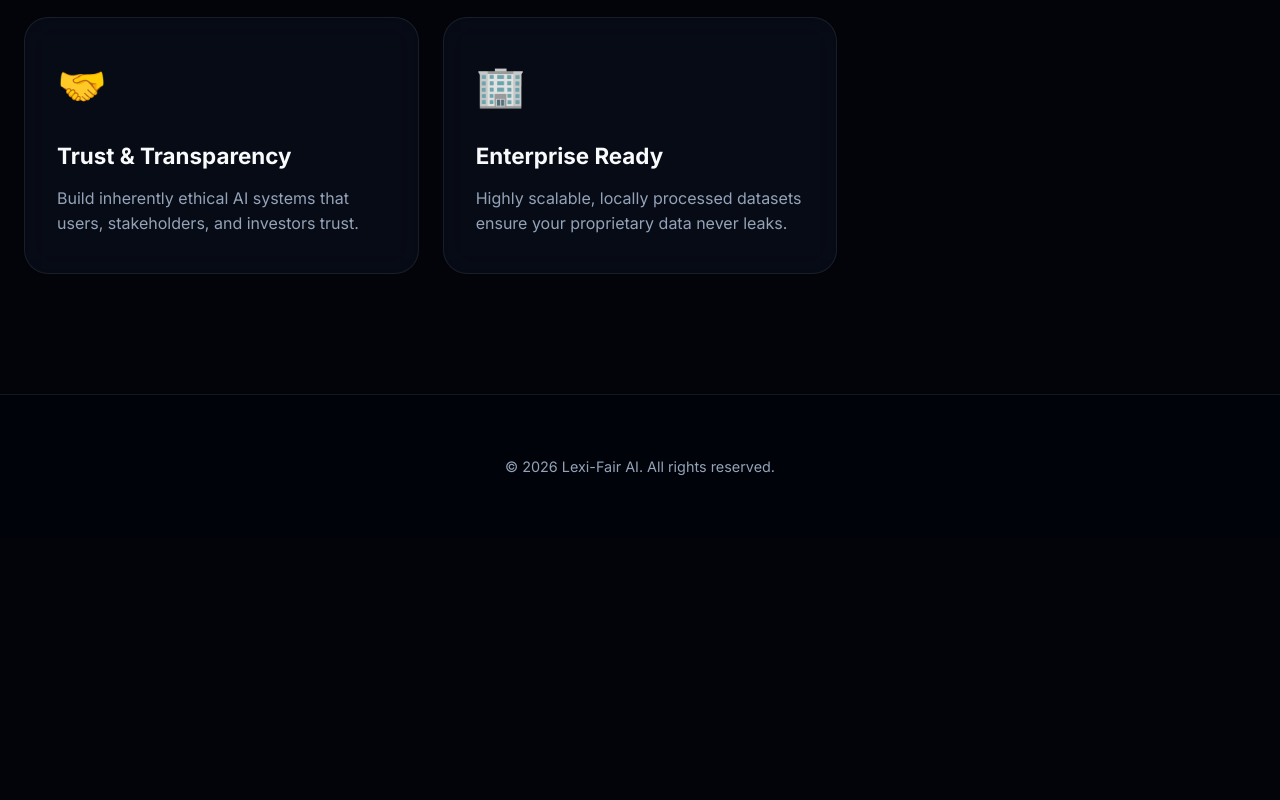
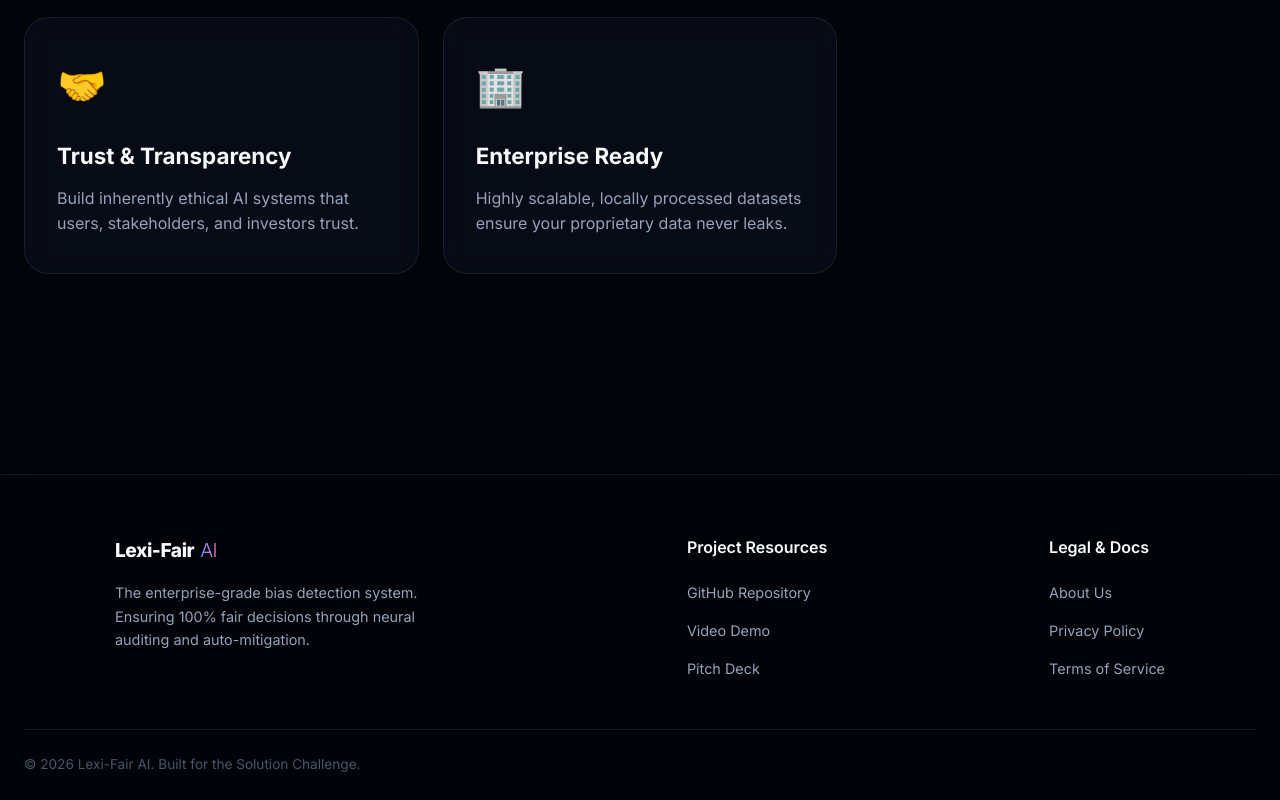
Before and after one commit to subhrajit-saha-08/lexi-fair-ai, a plain HTML site: page frontend/public/index.html in a window 1280 px wide. Shown: the part 3521-4321 px from the top of the page. Before the commit the page ends 4059 px from the top, so only its background shows below. Drawn offline with nearby package versions, Linux system fonts and the light colour scheme.

Commit message:
Footer added

```diff
--- a/frontend/public/index.html
+++ b/frontend/public/index.html
@@ -377,10 +377,70 @@
             </div>
         </section>
 
-        <footer>
+        <footer class="glass"
+            style="margin-top: 80px; padding: 60px 0 24px 0; border-top: 1px solid var(--glass-border); border-bottom: none; border-left: none; border-right: none; border-radius: 0; background: rgba(2, 4, 10, 0.3);">
             <div class="container">
-                <div class="footer-bottom">
-                    &copy; 2026 Lexi-Fair AI. All rights reserved.
+                <div
+                    style="display: flex; flex-wrap: wrap; justify-content: space-between; gap: 40px; margin-bottom: 48px; max-width: 1050px; margin-left: auto; margin-right: auto;">
+                    <!-- Column 1: Brand -->
+                    <div style="max-width: 350px;">
+                        <div class="logo-text-wrapper" style="margin-bottom: 16px; font-size: 1.2rem;">
+                            <span class="brand-name">Lexi-Fair</span><span class="brand-ai">AI</span>
+                        </div>
+                        <p style="color: var(--txt-secondary); line-height: 1.6; font-size: 0.9rem;">
+                            The enterprise-grade bias detection system. Ensuring 100% fair decisions through neural
+                            auditing and auto-mitigation.
+                        </p>
+                    </div>
+
+                    <!-- Column 2: Project Resources -->
+                    <div>
+                        <h4 style="color: var(--txt-primary); font-size: 1rem; margin-bottom: 20px; font-weight: 600;">
+                            Project Resources</h4>
+                        <ul
+                            style="list-style: none; padding: 0; margin: 0; display: flex; flex-direction: column; gap: 12px;">
+                            <li><a href="https://github.com/sample-repo" target="_blank"
+                                    style="color: var(--txt-secondary); text-decoration: none; font-size: 0.9rem; transition: color 0.3s ease;"
+                                    onmouseover="this.style.color='var(--neon-cyan)'"
+                                    onmouseout="this.style.color='var(--txt-secondary)'">GitHub Repository</a></li>
+                            <li><a href="https://youtube.com/sample-video" target="_blank"
+                                    style="color: var(--txt-secondary); text-decoration: none; font-size: 0.9rem; transition: color 0.3s ease;"
+                                    onmouseover="this.style.color='var(--neon-cyan)'"
+                                    onmouseout="this.style.color='var(--txt-secondary)'">Video Demo</a></li>
+                            <li><a href="https://pitchdeck.sample/view" target="_blank"
+                                    style="color: var(--txt-secondary); text-decoration: none; font-size: 0.9rem; transition: color 0.3s ease;"
+                                    onmouseover="this.style.color='var(--neon-cyan)'"
+                                    onmouseout="this.style.color='var(--txt-secondary)'">Pitch Deck</a></li>
+                        </ul>
+                    </div>
+
+                    <!-- Column 3: Team / Legal -->
+                    <div>
+                        <h4 style="color: var(--txt-primary); font-size: 1rem; margin-bottom: 20px; font-weight: 600;">
+                            Legal & Docs</h4>
+                        <ul
+                            style="list-style: none; padding: 0; margin: 0; display: flex; flex-direction: column; gap: 12px;">
+                            <li><a href="#"
+                                    style="color: var(--txt-secondary); text-decoration: none; font-size: 0.9rem; transition: color 0.3s ease;"
+                                    onmouseover="this.style.color='var(--neon-cyan)'"
+                                    onmouseout="this.style.color='var(--txt-secondary)'">About Us</a></li>
+                            <li><a href="#"
+                                    style="color: var(--txt-secondary); text-decoration: none; font-size: 0.9rem; transition: color 0.3s ease;"
+                                    onmouseover="this.style.color='var(--neon-cyan)'"
+                                    onmouseout="this.style.color='var(--txt-secondary)'">Privacy Policy</a></li>
+                            <li><a href="#"
+                                    style="color: var(--txt-secondary); text-decoration: none; font-size: 0.9rem; transition: color 0.3s ease;"
+                                    onmouseover="this.style.color='var(--neon-cyan)'"
+                                    onmouseout="this.style.color='var(--txt-secondary)'">Terms of Service</a></li>
+                        </ul>
+                    </div>
+                </div>
+
+                <div class="footer-bottom"
+                    style="border-top: 1px solid var(--border-subtle); padding-top: 24px; text-align: left; display: flex; justify-content: space-between; align-items: center; flex-wrap: wrap; gap: 16px;">
+                    <div style="color: var(--txt-muted); font-size: 0.85rem;">
+                        &copy; 2026 Lexi-Fair AI. Built for the Solution Challenge.
+                    </div>
                 </div>
             </div>
         </footer>
@@ -399,10 +459,11 @@
                 <div class="input-group" style="margin-top: 24px;">
                     <label for="target-variable-dropdown">🎯 Target Variable</label>
                     <select id="target-variable-dropdown">
-                        <option value="" disabled selected>Select target variable…</option>
-                        <option value="loan-approval">Loan Approval</option>
-                        <option value="tech-hiring">Tech Hiring</option>
-                        <option value="credit-default">Credit Default Risk</option>
+                        <option value="" disabled selected style="color: #64748b;">Select target variable…</option>
+                        <option value="loan-approval" style="color: #3b82f6; font-weight: 500;">Loan Approval</option>
+                        <option value="tech-hiring" style="color: #f59e0b; font-weight: 500;">Tech Hiring</option>
+                        <option value="credit-default" style="color: #10b981; font-weight: 500;">Credit Default Risk
+                        </option>
                     </select>
                 </div>
 
@@ -566,10 +627,12 @@
                         </div>
                     </div>
 
-                    <div style="display: flex; justify-content: space-between; align-items: center; gap: 16px; flex-wrap: wrap;">
+                    <div
+                        style="display: flex; justify-content: space-between; align-items: center; gap: 16px; flex-wrap: wrap;">
                         <button id="download-clean-btn" class="btn btn-primary"
                             style="animation: downloadPulse 2.4s infinite;">⬇️ Download Clean CSV</button>
-                        <button id="restart-btn" class="btn btn-outline" style="margin-left: auto;">🔄 Analyze Another Dataset</button>
+                        <button id="restart-btn" class="btn btn-outline" style="margin-left: auto;">🔄 Analyze Another
+                            Dataset</button>
                     </div>
                 </section>
 
--- a/frontend/public/script.js
+++ b/frontend/public/script.js
@@ -424,7 +424,7 @@ if (scanBtn) {
 const TRAP_DATASETS = {
   'card-banking': { file: 'datasets/banking.csv',      label: 'banking.csv',      targetValue: 'loan-approval'    },
   'card-tech':    { file: 'datasets/tech_hiring.csv',  label: 'tech_hiring.csv',  targetValue: 'tech-hiring'      },
-  'card-safe':    { file: 'datasets/safe_dataset.csv', label: 'safe_dataset.csv', targetValue: 'default-outcome'  }
+  'card-safe':    { file: 'datasets/safe_dataset.csv', label: 'safe_dataset.csv', targetValue: 'credit-default' }
 };
 
 Object.entries(TRAP_DATASETS).forEach(([cardId, meta]) => {
--- a/frontend/public/style.css
+++ b/frontend/public/style.css
@@ -258,6 +258,7 @@ color: var(--txt-secondary); font-size: 0.9rem; }
 .input-group select { width: 100%; padding: 12px; background: rgba(0,0,0,0.5); border: 1px solid var(--glass-border); color: white;
 border-radius: 8px; outline: none; font-family: var(--font-sans); transition: var(--transition-smooth); }
 .input-group select:focus { border-color: var(--neon-purple); }
+.input-group select option { background-color: #0f172a; color: #f8fafc; }
 
 .dataset-card { background: var(--bg-card);
 border: 1px solid var(--border-subtle); border-radius: var(--r-md); padding: 14px; cursor: pointer; transition: var(--transition-smooth); position: relative; overflow: hidden; }
@@ -408,7 +409,7 @@ background: rgba(239, 68, 68, 0.04); border-left: 3px solid var(--clr-danger); p
 box-shadow: var(--shadow-card), 0 0 40px rgba(239,68,68,0.06); margin-top: 24px; opacity: 0; transform: translateY(16px); transition: all 0.4s ease; }
 .quarantine-panel--visible { opacity: 1;
 transform: translateY(0); }
-.quarantine-row { display: flex; justify-content: space-between; align-items: center; flex-wrap: wrap; gap: 16px; }
+.quarantine-row { display: flex; flex-direction: column; align-items: flex-start; gap: 16px; }
 .quarantine-meta { display: flex; flex-direction: column;
 gap: 6px; }
 .quarantine-title { font-size: 0.95rem; font-weight: 700; color: var(--txt-primary); }
```
